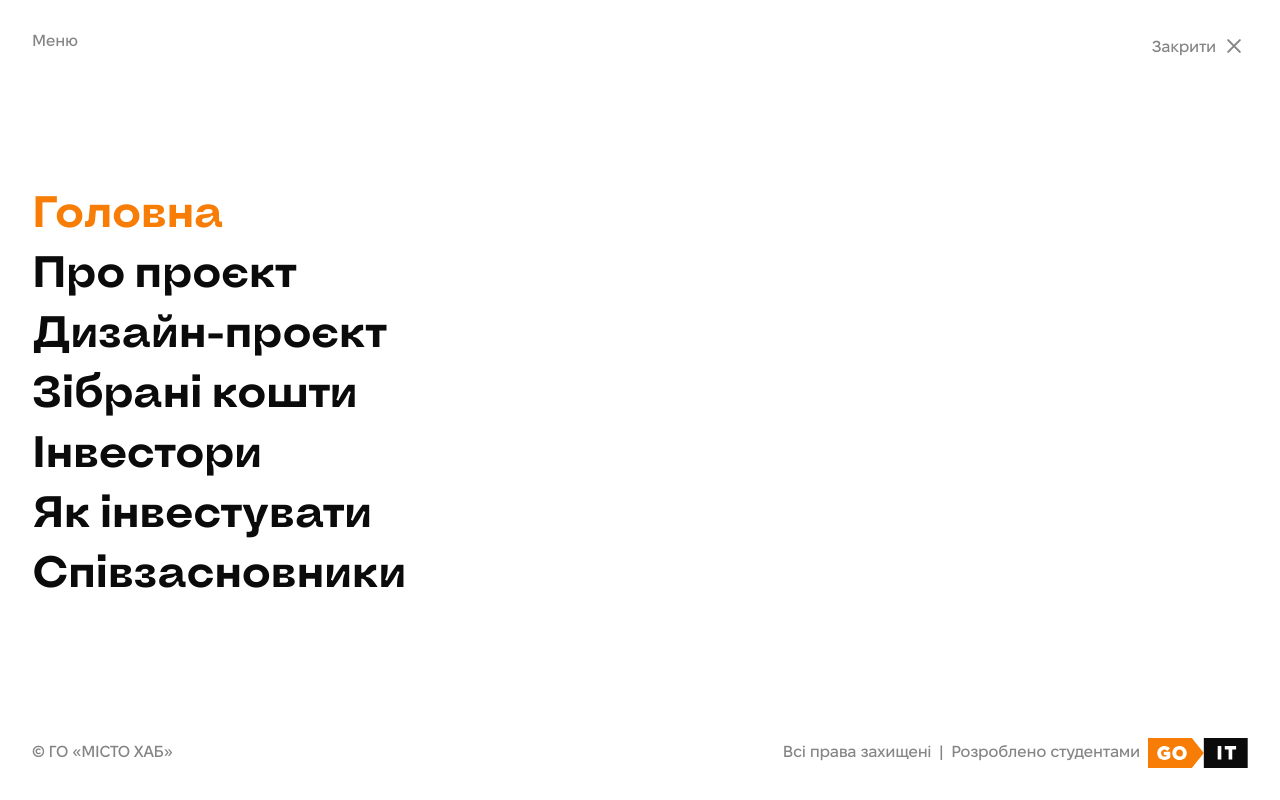
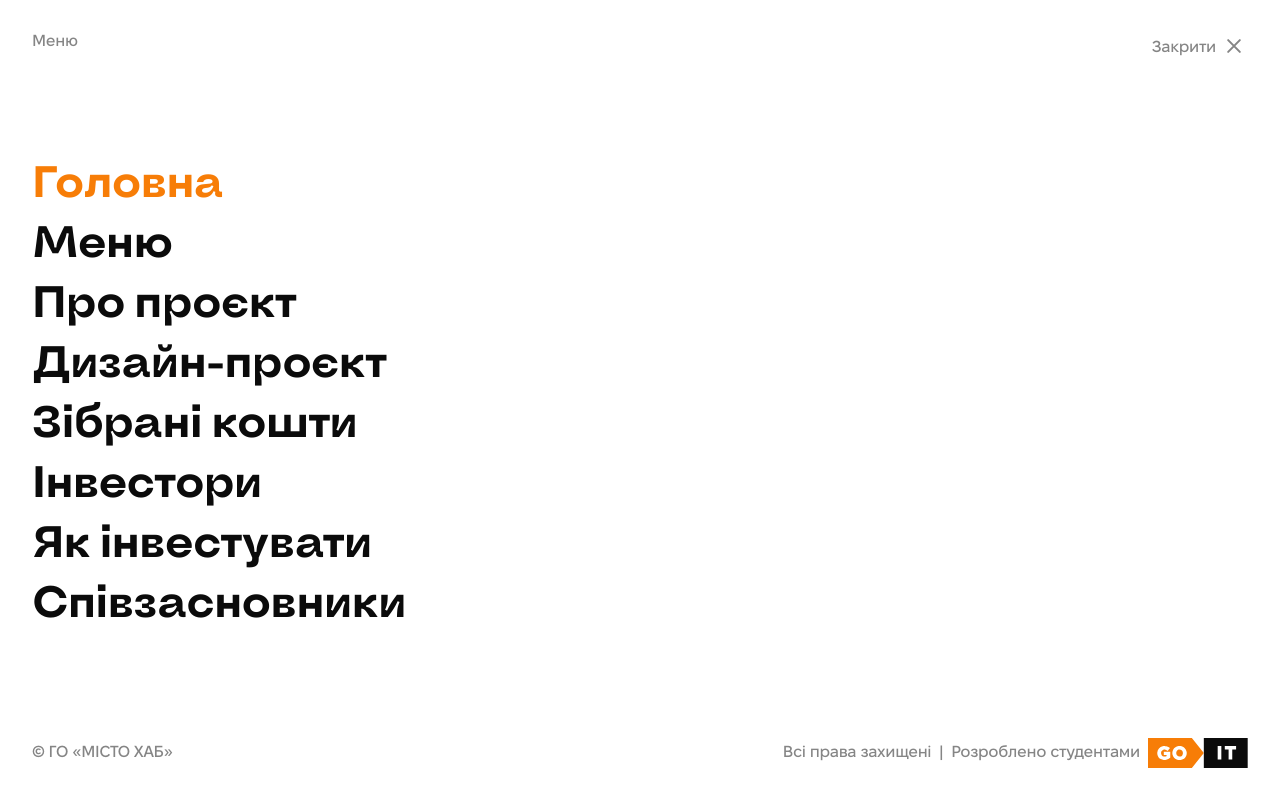
Before and after one commit to Poltava-mistohub/MistoHub, a React (Vite) app: page / in a window 1280 px wide. Both pictures are taken after a click on the button 965 px from the left and 58 px from the top of the page. Shown: the top 800 px of the page. Built offline with nearby package versions, Linux system fonts and the light colour scheme; no server answers.

Commit message:
feat(menu): Add menu navlink in me navlist

```diff
--- a/src/constants/links_menu.json
+++ b/src/constants/links_menu.json
@@ -2,6 +2,10 @@
   {
     "value": "Головна",
     "id": "main"
+  },
+  {
+    "value": "Меню",
+    "url": "https://expz.menu/09ec2271-fec7-432a-8e9a-7fcb24247c3f"
   },
   {
     "value": "Про проєкт",
--- a/src/shared/Modals/MenuModal/Navigation.jsx
+++ b/src/shared/Modals/MenuModal/Navigation.jsx
@@ -26,9 +26,10 @@ const Navigation = ({ activeSection, closeModal }) => {
       <nav>
         <StyledNavList>
           {links.map((link) => (
-            <StyledItem key={link.id}>
+            <StyledItem key={link.id || link.url}>
               <Link
-                onClick={() => scrollToSection(link.id)}
+                onClick={link.id ? () => scrollToSection(link.id) : undefined}
+                to={link.url ? link.url : undefined}
                 className={activeSection === link.id ? 'active' : 'link'}
               >
                 {link.value} <Iconsvg iconName="hoverarrow" />
```
